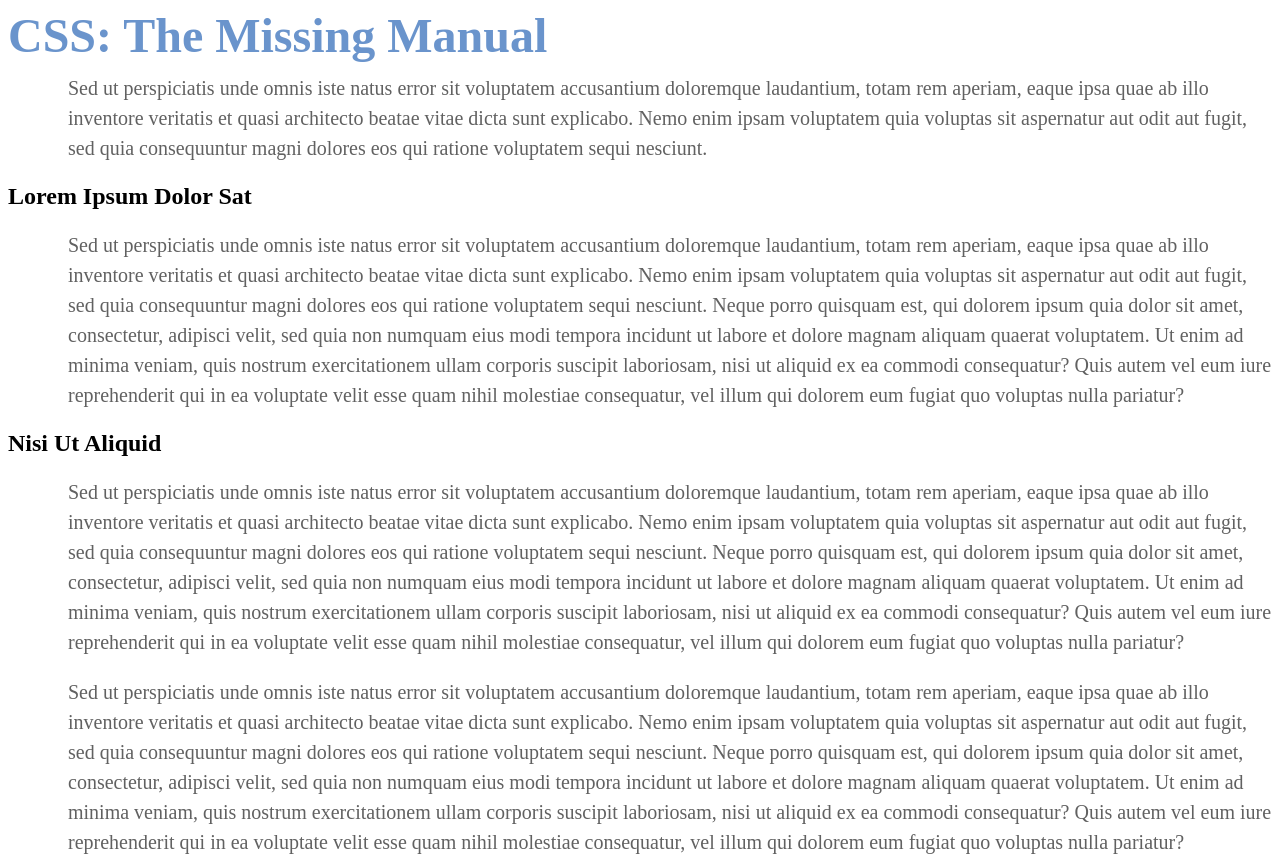
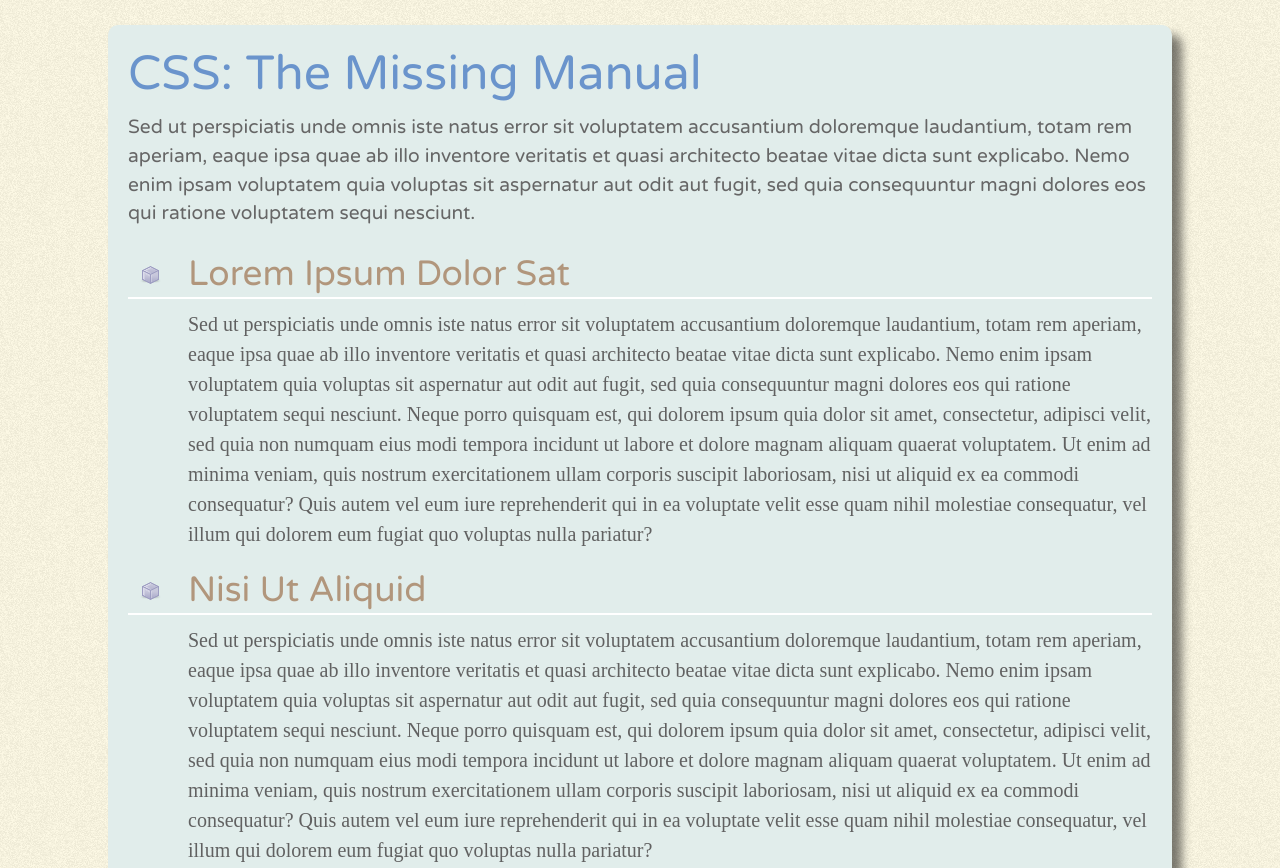
Before and after one commit to sanoojps/web-css-help, a plain HTML site: page CSSTheMissingManual4E/chapter2/index.html in a window 1280 px wide. Shown: the top 868 px of the page. Drawn offline with Linux system fonts and the light colour scheme.

Commit message:
Chapter 02 Final

```diff
--- a/CSSTheMissingManual4E/chapter2/index.html
+++ b/CSSTheMissingManual4E/chapter2/index.html
@@ -3,7 +3,7 @@
 <head>
 <meta charset="UTF-8">
 <title>CSS:The Missing Manual -- Chapter 2</title>
-<style>
+<!-- <style>
 h1
 {
     color: #6A94CC;
@@ -18,13 +18,22 @@ p
     margin-top: 10px;
     margin-left: 60px;
 }
-</style>
+</style> -->
+
+<link
+href="http://fonts.googleapis.com/css?family=Varela+Round"
+rel="stylesheet"
+>
+<link
+href="styles.css"
+rel="stylesheet"
+>
 
 </head>
 <body>
 <!-- <h1 style="color:#6A94CC; font-size: 3em;">CSS: The Missing Manual</h1> -->
 <h1>CSS: The Missing Manual</h1>
-<p>Sed ut perspiciatis unde omnis iste natus error sit voluptatem accusantium doloremque laudantium, totam rem aperiam, eaque ipsa quae ab illo inventore veritatis et quasi architecto beatae vitae dicta sunt explicabo. Nemo enim ipsam voluptatem quia voluptas sit aspernatur aut odit aut fugit, sed quia consequuntur magni dolores eos qui ratione voluptatem sequi nesciunt. </p>
+<p class="intro">Sed ut perspiciatis unde omnis iste natus error sit voluptatem accusantium doloremque laudantium, totam rem aperiam, eaque ipsa quae ab illo inventore veritatis et quasi architecto beatae vitae dicta sunt explicabo. Nemo enim ipsam voluptatem quia voluptas sit aspernatur aut odit aut fugit, sed quia consequuntur magni dolores eos qui ratione voluptatem sequi nesciunt. </p>
 <h2>Lorem Ipsum Dolor Sat</h2>
 <p>Sed ut perspiciatis unde omnis iste natus error sit voluptatem accusantium doloremque laudantium, totam rem aperiam, eaque ipsa quae ab illo inventore veritatis et quasi architecto beatae vitae dicta sunt explicabo. Nemo enim ipsam voluptatem quia voluptas sit aspernatur aut odit aut fugit, sed quia consequuntur magni dolores eos qui ratione voluptatem sequi nesciunt. Neque porro quisquam est, qui dolorem ipsum quia dolor sit amet, consectetur, adipisci velit, sed quia non numquam eius modi tempora incidunt ut labore et dolore magnam aliquam quaerat voluptatem. Ut enim ad minima veniam, quis nostrum exercitationem ullam corporis suscipit laboriosam, nisi ut aliquid ex ea commodi consequatur? Quis autem vel eum iure reprehenderit qui in ea voluptate velit esse quam nihil molestiae consequatur, vel illum qui dolorem eum fugiat quo voluptas nulla pariatur?</p>
 <h2>Nisi Ut Aliquid </h2>
--- a/CSSTheMissingManual4E/chapter2/styles.css
+++ b/CSSTheMissingManual4E/chapter2/styles.css
@@ -0,0 +1,69 @@
+html
+{
+    padding-top: 25px;
+    background-image: url(images/bg_page.png);
+}
+
+body
+{
+    width: 80%;
+    padding: 20px;
+    margin: 0 auto;
+    border-radius: 10px;
+    box-shadow: 10px 10px 10px rgba(0, 0, 0, 0.5);
+    background-color: #E1EDEB;
+}
+
+h1
+{
+    color: #6A94CC;
+    font-size: 3em;
+    margin: 0;
+    font-family: 'Varela Round', 'Arial Blck', serif;
+    font-weight: normal;
+}
+
+p
+{
+    font-size: 1.25em;
+    color: #616161;
+    line-height: 150%;
+    margin-top: 10px;
+    margin-left: 60px;
+    font-family: "Palatino Linotype", Baskerville, serif;
+}
+
+h2
+{
+    color: #b1967c;
+    font-family: 'Varela Round', 'Arial Black', serif;
+    font-weight: normal;
+    font-size: 2.2em;
+    border-bottom: 2px white solid;
+    background: url(images/head-icon.png) no-repeat 10px 10px;
+    /* padding: 0 0 2px 60px; */
+    padding-top: 0;
+    padding-right: 0;
+    padding-bottom: 2px;
+    padding-left: 60px;
+    margin: 0;
+}
+
+.intro
+{
+    color: #666666;
+    font-family: 'Varela Round', Arial, Helvetica, sans-serif;
+    font-size: 1.2em;
+    margin-left: 0;
+    margin-bottom: 25px;
+}
+
+p,address
+{
+    font-family: 'Paltino Linotype', Baskerville, serif;
+    font-size: 1.25em;
+    color: #616161;
+    line-height: 150%;
+    margin-top: 10px;
+    margin-left: 60px;
+}
```
Also changed, not shown: CSSTheMissingManual4E/chapter2/another_page.html (+11 -1 lines).
